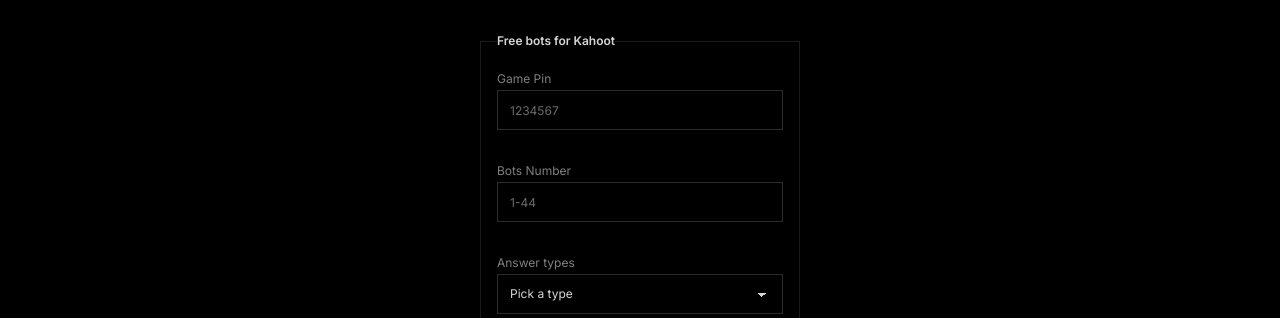
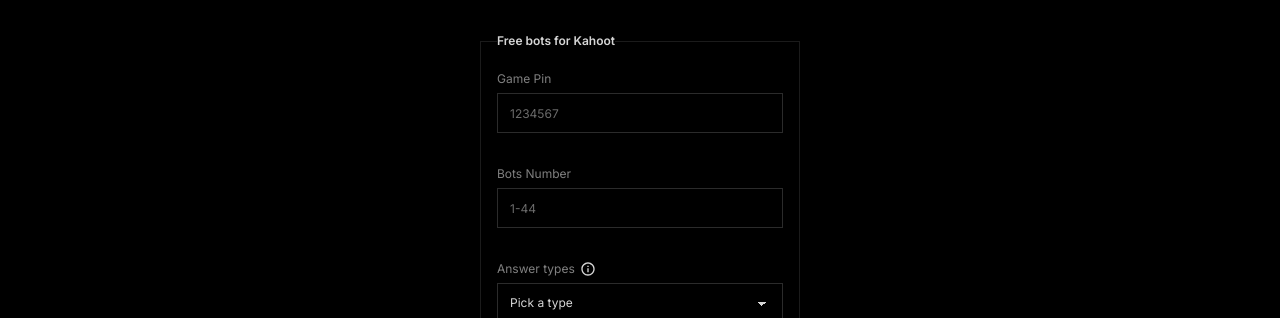
Before and after one commit to sh4man4ik/KahootBomber, a React (Vite) app in the folder frontend/: page / in a window 1280 px wide. Shown: the part 482-800 px from the top of the page. Built offline with nearby package versions, Linux system fonts and the light colour scheme; no server answers.

Commit message:
Added tooltip

```diff
--- a/frontend/src/modules/KahootBotForm/components/InputFields.tsx
+++ b/frontend/src/modules/KahootBotForm/components/InputFields.tsx
@@ -1,3 +1,4 @@
+import { RiInformationLine } from '@remixicon/react';
 import getText from '../../../shared/texts/texts';
 
 function InputFields(props: any) {
@@ -8,7 +9,7 @@
 					<legend className="fieldset-legend">{getText('fieldset.legend')}</legend>
 
 					<div>
-						<label className="label pb-[2px]">{getText('fieldset.gamePin.label')}</label>
+						<label className="label pb-[5px]">{getText('fieldset.gamePin.label')}</label>
 						<input
 							type="number"
 							className="input validator small-font outline-none"
@@ -21,7 +22,7 @@
 					</div>
 
 					<div>
-						<label className="label pb-[2px]">{getText('fieldset.botsNumber.label')}</label>
+						<label className="label pb-[5px]">{getText('fieldset.botsNumber.label')}</label>
 						<input
 							type="number"
 							className="input validator small-font outline-none"
@@ -36,7 +37,13 @@
 					</div>
 
 					<div>
-						<label className="label pb-[2px]">{getText('fieldset.answerTypes.label')}</label>
+						<div className="flex">
+							<label className="label pb-[5px]">{getText('fieldset.answerTypes.label')}</label>
+
+							<div className="tooltip pl-[5px] pt-[1px] w-[50px]" data-tip={getText('fieldset.tooltip')}>
+								<RiInformationLine size={16} />
+							</div>
+						</div>
 						<select
 							defaultValue=""
 							onChange={(event) => props.setAnswerTypes(event.target.value)}
--- a/frontend/src/shared/texts/texts.ts
+++ b/frontend/src/shared/texts/texts.ts
@@ -27,6 +27,7 @@
 				correct: 'Only correct'
 			}
 		},
+		tooltip: `Kahoot's limitations often make it hard to find the correct answers to quizzes`,
 		button: 'SEND BOTS'
 	},
 	result: {
```
